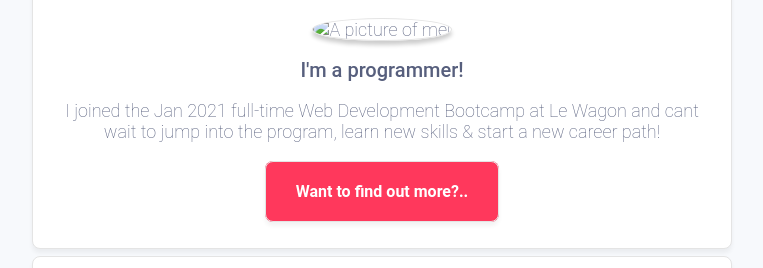
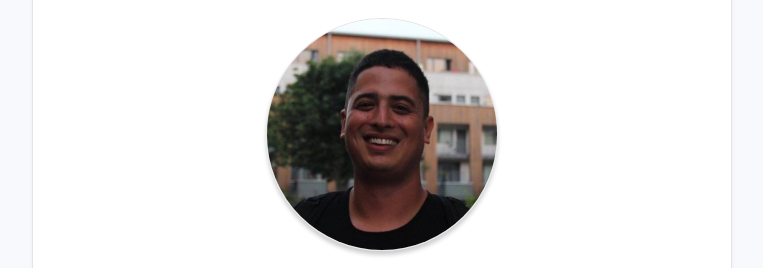
Before and after one commit to JHarrison89/profile, a plain HTML site: page index.html in a window 1280 px wide. Shown: the part 134-402 px from the top of the page, without its empty margins (258-1021 px from the left). Drawn offline with Linux system fonts and the light colour scheme.

Commit message:
uploading image

```diff
--- a/index.html
+++ b/index.html
@@ -16,7 +16,7 @@
 
     <div class="card text_align shadow border">
       <h1>Hey, I'm Jeremaia 😄</h1>
-      <img src="../images/profile_picture.jpg" class="profile_img" alt="A picture of me!">
+      <img src="images/picture.jpg" class="profile_img" alt="A picture of me!">
 
 
       <h2>I'm a programmer!</h2>
```
Also changed, not shown: images/picture.jpg (added).
